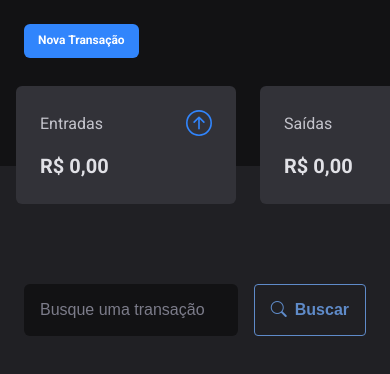
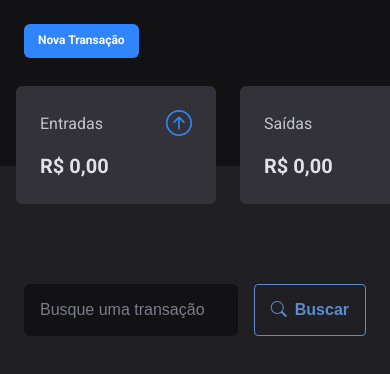
Before and after one commit to diegofchagas/controller-money-web, a React (Vite) app: page / in a window 390 px wide. Shown: the top 374 px of the page. Built offline with nearby package versions, Linux system fonts and the light colour scheme.

Commit message:
ajustando responsividade

```diff
--- a/src/components/Cards/styles.js
+++ b/src/components/Cards/styles.js
@@ -4,7 +4,7 @@ export const Card = styled.div`
   background: ${({cor}) => cor};
   padding: 2rem;
   border-radius: 6px;
- min-width:220px;
+  min-width:200px;
 
 
   img {
@@ -32,7 +32,6 @@ export const Card = styled.div`
     font-size: 2rem;
     font-family: "Roboto";
     font-weight: 700;
-    font-size: 32px;
     line-height: 140%;
     color: #e1e1e6;
   }
@@ -47,4 +46,17 @@ export const Card = styled.div`
       font-size: 1.25rem;
     }
   }
+
+  @media (max-width: 350px) {
+    min-width:180px;
+    padding: 1rem;
+
+    p {
+      font-size: 1rem;
+    }
+
+    .valor {
+      font-size: 1rem;
+    }
+  }
 `;
```
